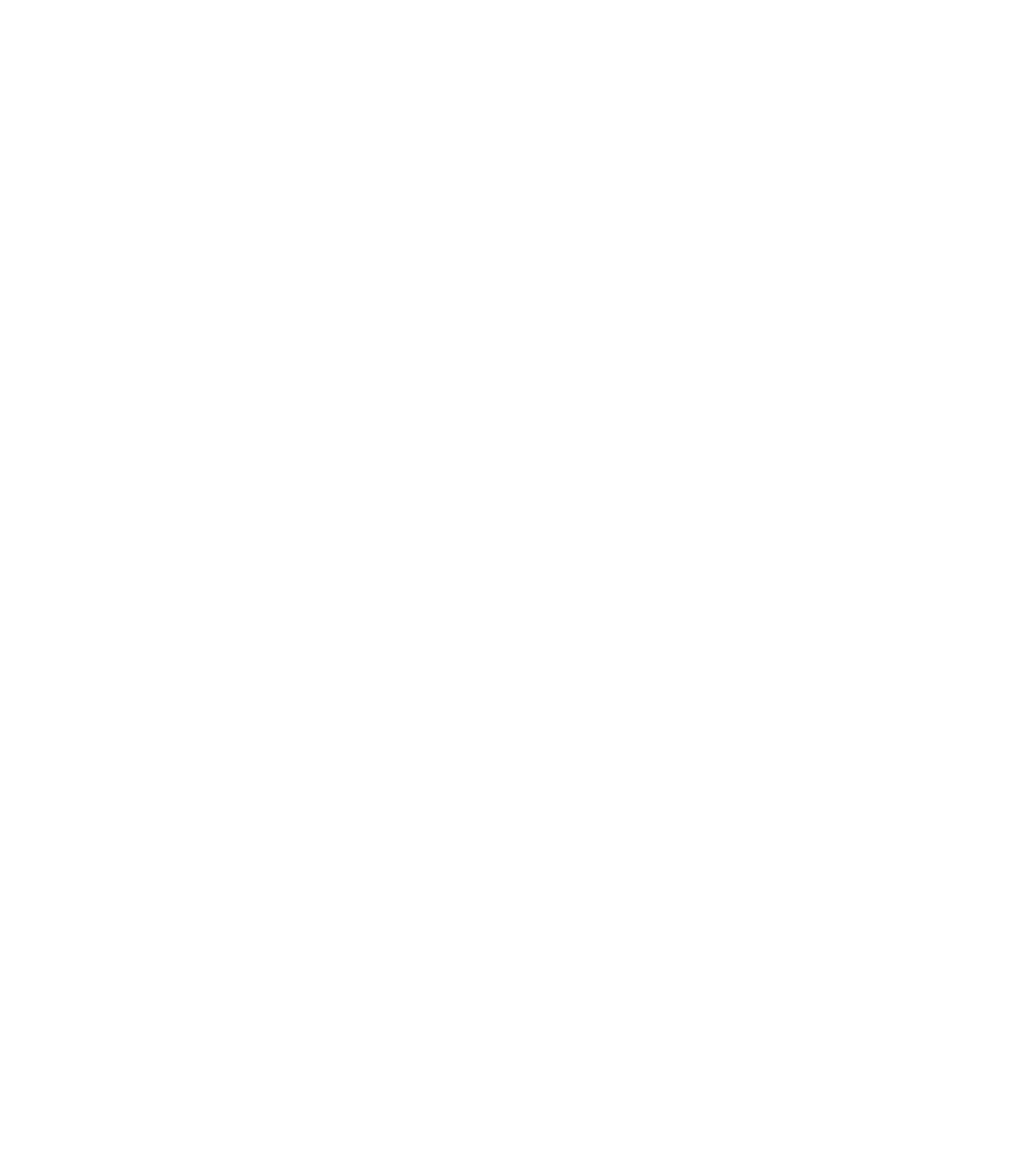
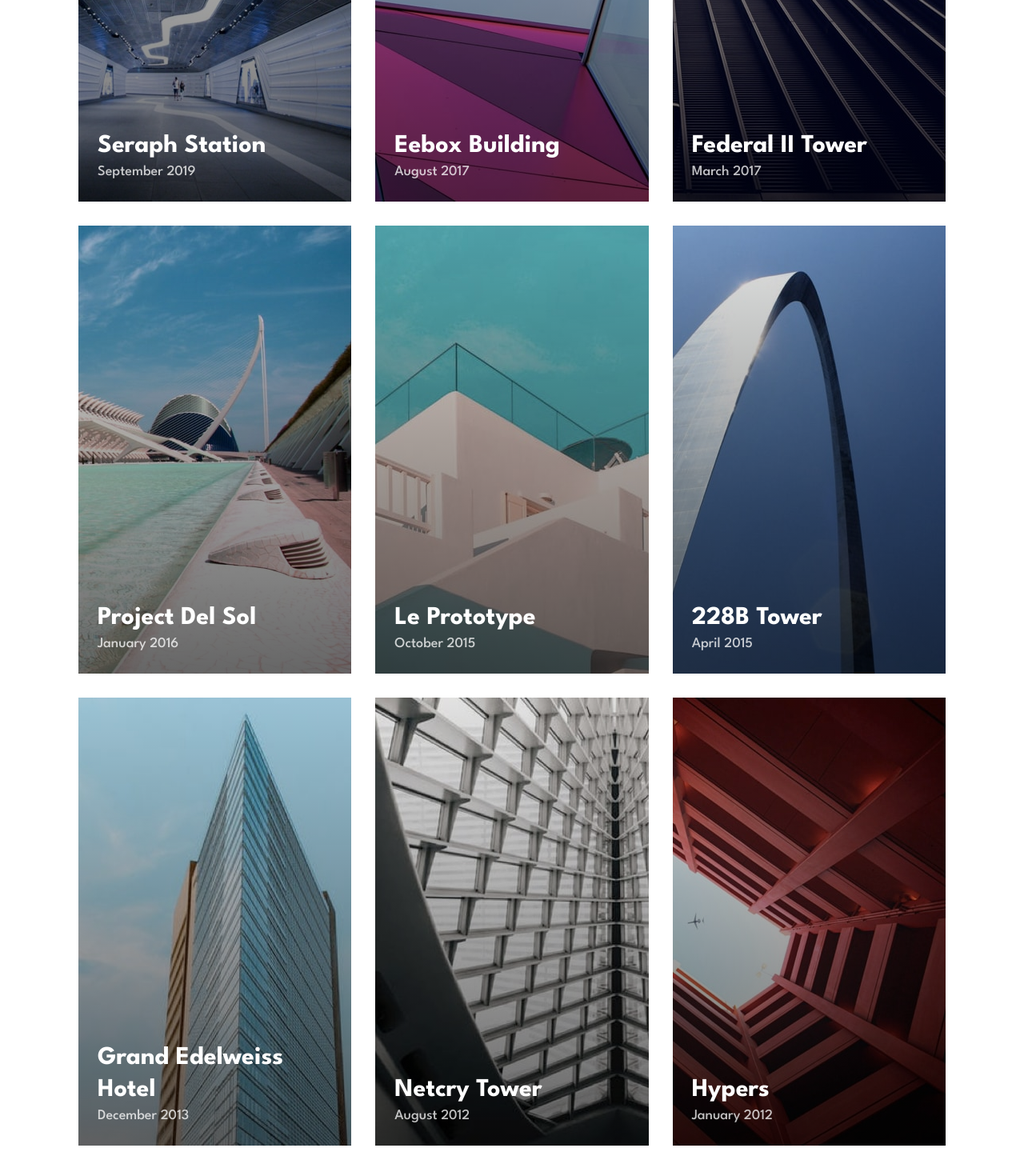
Before and after one commit to David-Henery4/Arch-Studio-website, a React (Vite) app: page /portfolio in a window 1280 px wide. Before the commit this address had no page. Shown: the part 460-1920 px from the top of the page at 80% size. Before the commit the page ends 800 px from the top, so only its background shows below. Built offline with nearby package versions, Linux system fonts and the light colour scheme.

Commit message:
added-portfolio=page-responisve

```diff
--- a/src/App.jsx
+++ b/src/App.jsx
@@ -1,12 +1,13 @@
 import { Routes, Route } from "react-router-dom";
 import { SharedLayout } from "./layout";
-import { Home  } from "./pages";
+import { Home, Portfolio  } from "./pages";
 
 function App() {
   return (
     <Routes>
       <Route path="/" element={<SharedLayout/>}>
         <Route index element={<Home/>}/>
+        <Route path="portfolio" element={<Portfolio/>}/>
       </Route>
     </Routes>
   );
--- a/src/components/index.js
+++ b/src/components/index.js
@@ -1,6 +1,7 @@
 // REUSED
 import PortfolioCTA from "./reused/PortfolioCTA";
 import AllProjectsBtn from "./reused/AllProjectsBtn";
+import ProjectsGallery from "./reused/ProjectsGallery";
 // SHARED
 import Navbar from "./shared/Navbar";
 import Footer from "./shared/Footer";
@@ -14,9 +15,10 @@
 import Featured from "./home/Featured";
 
 export{
-  // SHARED
+  // REUSED
   PortfolioCTA,
   AllProjectsBtn,
+  ProjectsGallery,
   // SHARED
   Navbar,
   Footer,
--- a/src/components/reused/AllProjectsBtn.jsx
+++ b/src/components/reused/AllProjectsBtn.jsx
@@ -1,10 +1,12 @@
 import { ArrowIcon } from "../../assets/icons";
 
-const AllProjectsBtn = ({isMob}) => {
+const AllProjectsBtn = ({isMob, isPortfolio}) => {
   //
   return (
     <button
-      className={`h-[72px] inline-flex justify-center items-center bg-veryDarkBlue text-white gap-6  text-bodyText leading-bodyText font-bold hover:bg-darkGrey ${
+      className={`h-[72px] inline-flex justify-center items-center bg-veryDarkBlue text-white gap-6  text-bodyText leading-bodyText font-bold hover:bg-darkGrey
+      ${isPortfolio && "hidden"}
+      ${
         isMob ? "w-full tab:hidden" : "hidden w-[169px] tab:inline-flex"
       }
       `}
--- /dev/null
+++ b/src/components/reused/ProjectsGallery.jsx
@@ -0,0 +1,50 @@
+import {AllProjectsBtn} from "../../components"
+
+const ProjectsGallery = ({projects, isPortfolio = false}) => {
+  return (
+    <div className="w-full grid gap-6 lap:grid-cols-featuredLap lap:gap-[30px]">
+      {/* Thumb Item */}
+      {projects.map((item) => {
+        return (
+          <div
+            key={item?.id}
+            className="relative w-full h-60 flex flex-col justify-end items-start overflow-hidden lap:h-[560px]"
+          >
+            <div className="absolute w-full h-full top-0 left-0 bg-gradient-to-b from-black/10 to-black/60 z-10"></div>
+            <p
+              className={`absolute top-8 right-4 z-20 text-xtraLrgHeading leading-xtraLrgHeading text-white/50 font-bold tracking-xtraLrgHeading lap:right-0 ${
+                isPortfolio ? "hidden" : "hidden tab:block"
+              }`}
+            >
+              {item?.id}
+            </p>
+            <picture>
+              <source srcSet={item?.image?.desk} media="(min-width: 64.37em)" />
+              <source srcSet={item?.image?.tab} media="(min-width:25em)" />
+              <img
+                className="absolute top-0 left-0 h-full w-full object-cover object-top"
+                src={item?.image?.mob}
+                alt="featured project thumbnail"
+                srcSet={item?.image?.mob}
+              />
+            </picture>
+            <div className="relative p-6 text-white z-20">
+              <h4 className="text-smHeading font-bold leading-10">
+                {item?.name}
+              </h4>
+              <a
+                href="#"
+                className="text-bodyText leading-bodyText font-medium text-white/75"
+              >
+                {item?.label}
+              </a>
+            </div>
+          </div>
+        );
+      })}
+      <AllProjectsBtn isMob={true} isPortfolio={isPortfolio}/>
+    </div>
+  );
+};
+
+export default ProjectsGallery;
--- a/src/components/shared/Footer.jsx
+++ b/src/components/shared/Footer.jsx
@@ -11,7 +11,7 @@
         <div className="w-[120px] h-[120px] bg-veryDarkBlue grid place-items-center">
           <Logo className="fill-white" />
         </div>
-        <ul className="flex flex-col justify-center items-center mr-auto gap-8 text-mediumGrey text-bodyText leading-[25px] font-bold tab:flex-row">
+        <ul className="flex flex-col justify-center items-center tab:mr-auto gap-8 text-mediumGrey text-bodyText leading-[25px] font-bold tab:flex-row">
           {navigationData.map((nav) => {
             return (
               <li key={nav?.id} className="hover:text-veryDarkBlue">
--- a/src/miscData/featuredProjectsData.js
+++ b/src/miscData/featuredProjectsData.js
@@ -1,4 +1,4 @@
-import {projectDelSolDesk, projectDelSolMob, projectDelSolTab, projectPrototypeDesk, projectPrototypeMob, projectPrototypeTab, projectTowerDesk, projectTowerMob, projectTowerTab} from "../assets/portfolio";
+import {projectDelSolDesk, projectDelSolMob, projectDelSolTab, projectPrototypeDesk, projectPrototypeMob, projectPrototypeTab, project228bDesk, project228bMob, project228bTab} from "../assets/portfolio";
 
 const featuredProjectsData = [
   {
@@ -16,9 +16,9 @@
     name: "228B Tower",
     label: "View All Projects",
     image: {
-      mob: projectTowerMob,
-      tab: projectTowerTab,
-      desk: projectTowerDesk,
+      mob: project228bMob,
+      tab: project228bTab,
+      desk: project228bDesk,
     },
   },
   {
--- /dev/null
+++ b/src/miscData/portfolioData.js
@@ -0,0 +1,174 @@
+import {
+  projectDelSolDesk,
+  projectDelSolMob,
+  projectDelSolTab,
+  //
+  projectPrototypeDesk,
+  projectPrototypeMob,
+  projectPrototypeTab,
+  //
+  projectFederalMob,
+  projectFederalTab,
+  projectFederalDesk,
+  //
+  projectParamourMob,
+  projectParamourTab,
+  projectParamourDesk,
+  //
+  projectSeraphDesk,
+  projectSeraphMob,
+  projectSeraphTab,
+  //
+  projectTrinityDesk,
+  projectTrinityMob,
+  projectTrinityTab,
+  //
+  project228bDesk,
+  project228bMob,
+  project228bTab,
+  //
+  projectEdelweissDesk,
+  projectEdelweissMob,
+  projectEdelweissTab,
+  //
+  projectEeboxDesk,
+  projectEeboxMob,
+  projectEeboxTab,
+  //
+  projectHypersDesk,
+  projectHypersMob,
+  projectHypersTab,
+  //
+  projectNetcryDesk,
+  projectNetcryMob,
+  projectNetcryTab,
+  //
+  projectSxivDesk,
+  projectSxivMob,
+  projectSxivTab,
+} from "../assets/portfolio";
+
+const portfolioData = [
+  {
+    id: 1,
+    name: "Seraph Station",
+    label: "September 2019",
+    image: {
+      mob: projectSeraphMob,
+      tab: projectSeraphTab,
+      desk: projectSeraphDesk,
+    },
+  },
+  {
+    id: 2,
+    name: "Eebox Building",
+    label: "August 2017",
+    image: {
+      mob: projectEeboxMob,
+      tab: projectEeboxTab,
+      desk: projectEeboxDesk,
+    },
+  },
+  {
+    id: 3,
+    name: "Federal II Tower",
+    label: "March 2017",
+    image: {
+      mob: projectFederalMob,
+      tab: projectFederalTab,
+      desk: projectFederalDesk,
+    },
+  },
+  {
+    id: 4,
+    name: "Project Del Sol",
+    label: "January 2016",
+    image: {
+      mob: projectDelSolMob,
+      tab: projectDelSolTab,
+      desk: projectDelSolDesk,
+    },
+  },
+  {
+    id: 5,
+    name: "Le Prototype",
+    label: "October 2015",
+    image: {
+      mob: projectPrototypeMob,
+      tab: projectPrototypeTab,
+      desk: projectPrototypeDesk,
+    },
+  },
+  {
+    id: 6,
+    name: "228B Tower",
+    label: "April 2015",
+    image: {
+      mob: project228bMob,
+      tab: project228bTab,
+      desk: project228bDesk,
+    },
+  },
+  {
+    id: 7,
+    name: "Grand Edelweiss Hotel",
+    label: "December 2013",
+    image: {
+      mob: projectEdelweissMob,
+      tab: projectEdelweissTab,
+      desk: projectEdelweissDesk,
+    },
+  },
+  {
+    id: 8,
+    name: "Netcry Tower",
+    label: "August 2012",
+    image: {
+      mob: projectNetcryMob,
+      tab: projectNetcryTab,
+      desk: projectNetcryDesk,
+    },
+  },
+  {
+    id: 9,
+    name: "Hypers",
+    label: "January 2012",
+    image: {
+      mob: projectHypersMob,
+      tab: projectHypersTab,
+      desk: projectHypersDesk,
+    },
+  },
+  {
+    id: 10,
+    name: "SXIV Tower",
+    label: "March 2011",
+    image: {
+      mob: projectSxivMob,
+      tab: projectSxivTab,
+      desk: projectSxivDesk,
+    },
+  },
+  {
+    id: 11,
+    name: "Trinity Bank Tower",
+    label: "September 2010",
+    image: {
+      mob: projectTrinityMob,
+      tab: projectTrinityTab,
+      desk: projectTrinityDesk,
+    },
+  },
+  {
+    id: 12,
+    name: "Project Paramour",
+    label: "February 2008",
+    image: {
+      mob: projectParamourMob,
+      tab: projectParamourTab,
+      desk: projectParamourDesk,
+    },
+  },
+];
+
+export default portfolioData;
--- /dev/null
+++ b/src/pages/Portfolio.jsx
@@ -0,0 +1,13 @@
+import {ProjectsGallery} from "../components"
+import portfolioData from "../miscData/portfolioData"
+
+
+const Portfolio = () => {
+  return (
+    <section className="col-start-2 col-end-12 py-[72px] tab:pb-[200px] tab:pt-0 lap:pb-[160px]">
+      <ProjectsGallery projects={portfolioData} isPortfolio={true} />
+    </section>
+  );
+}
+
+export default Portfolio
--- a/src/pages/index.js
+++ b/src/pages/index.js
@@ -1,5 +1,7 @@
 import Home from "./Home";
+import Portfolio from "./Portfolio";
 
 export {
   Home,
+  Portfolio,
 }
```
Also changed, not shown: src/assets/portfolio/index.js (+73 -21 lines), src/components/home/Featured.jsx (+2 -43 lines).
